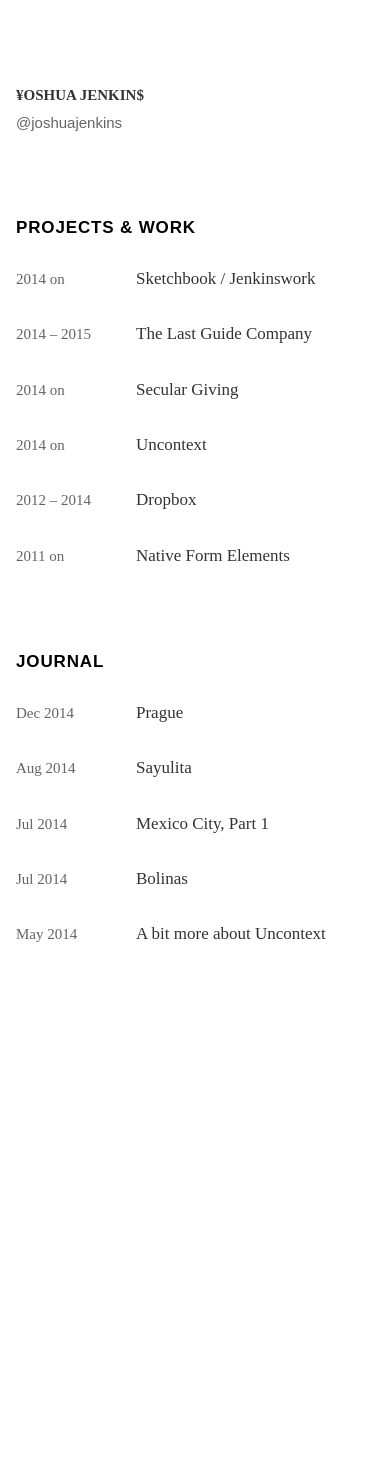
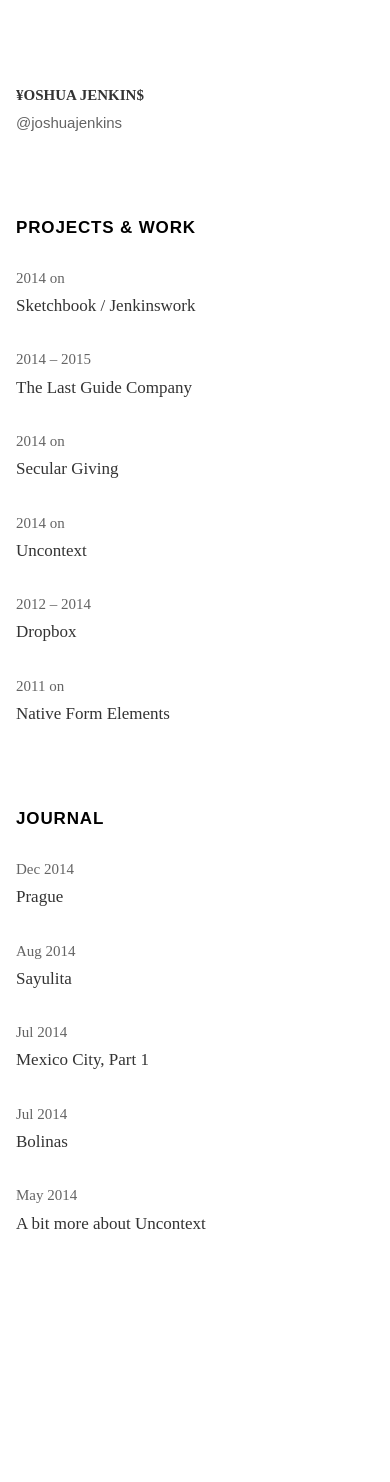
Before and after one commit to joshuajenkins/joshuajenkins.github.io, a Jekyll site: the page built from index.html, in a window 390 px wide. Built offline with Jekyll 4.4.1, drawn with Linux system fonts in a browser that asks for light colours; before the commit the page ends 1193 px from its top, so only the background shows below that.

Commit message:
Fix wrapping issue on mobile

```diff
--- a/css/home.css
+++ b/css/home.css
@@ -1 +1 @@
-.list{list-style:none;padding:0;margin-bottom:81.6px}.listItem{font-size:17px;line-height:27.2px;margin:0 0 27.2px;padding:0}.listItem-title{font-family:jaf-facitweb-1,jaf-facitweb-2;font-weight:500;display:block;margin:0}.listItem-date{display:inline-block;box-sizing:border-box;padding:0 1em 0 0;margin:0 0 0 -8em;font-weight:300;width:8em;color:#646464;font-size:15px;text-align:right}@media only screen and (max-width:800px){.listItem-date{margin:0;text-align:left}}
+.list{list-style:none;padding:0;margin-bottom:81.6px}.listItem{font-size:17px;line-height:27.2px;margin:0 0 27.2px;padding:0}.listItem-title{font-family:jaf-facitweb-1,jaf-facitweb-2;font-weight:500;display:block;margin:0}.listItem-date{display:inline-block;box-sizing:border-box;padding:0 1em 0 0;margin:0 0 0 -8em;font-weight:300;width:8em;color:#646464;font-size:15px;text-align:right}@media only screen and (max-width:800px){.listItem-date{display:block;line-height:27.2px;margin:0;text-align:left}}
--- a/src/scss/home.scss
+++ b/src/scss/home.scss
@@ -32,6 +32,8 @@
 }
 @media only screen and (max-width: 800px) {
   .listItem-date {
+    display: block;
+    line-height: $baseline;
     margin: 0;
     text-align: left;
   }
```
Also changed, not shown: css/main.css.
